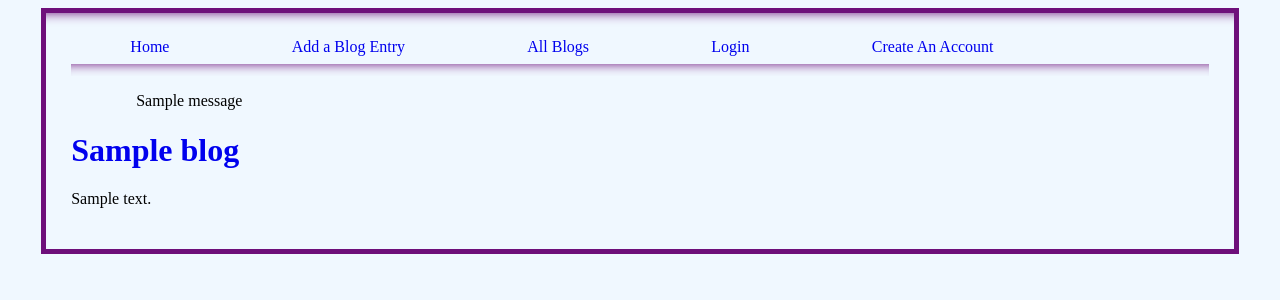
After one commit to fortsillmedic2017/blogz, a Flask app: template templates/add_post.html in a window 1280 px wide. The commit adds this page. Shown: the top 300 px of the page. Run offline with Flask 2, Linux system fonts and the light colour scheme; the visitor is signed in with stand-in values (Sample User, id 1); tables that the repository leaves empty hold one stand-in row (values such as "Sample post"); the template is opened without the code that fills it: most values are stand-ins (such as "Sample title", 1, 10 or a date in 2020); one stand-in notice (Sample message) is shown; data that the repository does not hold is empty; some libraries are stand-ins or nearby versions.

Commit message:
Have to work on Didisplaying post

```diff
--- a/forms.py
+++ b/forms.py
@@ -22,7 +22,7 @@ class UserSignup(FlaskForm):
                                     validators=[Length(min=3, max=20, message="That's not a valid password. Must have at lease 3 characters"),
                                                 EqualTo("password", message="Your passwords did not match.")])
 
-    email = StringField("Email (Optional)")
+    email = StringField("Email", validators=[Email()])
 
     remember = BooleanField("Remember Me")
 
--- a/main.py
+++ b/main.py
@@ -1,4 +1,4 @@
-from flask import Flask, request, redirect, url_for, render_template, flash
+from flask import Flask, request, redirect, url_for, render_template, flash,session
 from flask_sqlalchemy import SQLAlchemy
 from datetime import datetime
 import pymysql, requests
@@ -15,22 +15,8 @@ db = SQLAlchemy(app)
 
 #================================================================================
 #Create Your Classes (Each class is a table and each variable is a column)
+#================================================================================
 
-
-class User(db.Model):
-    id = db.Column(db.Integer, primary_key=True,  autoincrement=True)
-    username = db.Column(db.String(25), nullable=True, unique=True)
-    email = db.Column(db.String(120), unique=True)
-    password = db.Column(db.String(60), default="No password input")
-    image_file = db.Column(db.String(20), nullable=False, default="default.jpg")
-    blogs = db.relationship("Blog", backref="author", lazy=True)
-
-
-def __repr__(self):
-    return f'User("{self.username}", "{self.password}", "{self.email}", "{self.image_file}")'
-
-
-#===============================================================================
 
 class Blog (db.Model):
     id = db.Column(db.Integer, primary_key=True)
@@ -41,69 +27,131 @@ class Blog (db.Model):
 
 
 def __repr__(self):
-    return f'Blog("{self.heading}", "{self.body}", "{self.date_posted}", "{self.user_id}")'
+    return f'Blog("{self.heading}", "{self.body}", "{self.date_posted}", "{self.owner}")'
+
+
+#===============================================================================
 
 
 
 
+class User(db.Model):
+    id = db.Column(db.Integer, primary_key=True,  autoincrement=True)
+    username = db.Column(db.String(25), nullable=True, unique=True)
+    email = db.Column(db.String(120), unique=True)
+    password = db.Column(db.String(60), default="No password input")
+    image_file = db.Column(db.String(20), nullable=False,default="default.jpg")
+    blogs = db.relationship("Blog", backref="owner")
+
+
+def __repr__(self):
+    return f'User("{self.username}", "{self.password}", "{self.email}", "{self.image_file}")'
+
+#============================================================================
+#                        Create Your routes                                #
 #============================================================================
 
+#@app.before_request is not a regular@app.route, it is a function for session
+#will run for every request to check if user is logged in
+# tells Flask to run this function before calling the rquest handler for the incomming request
 
-#Create Your routes
+@app.before_request
+def require_login():
+    allowed_routes = ['login', 'signup']
+    if request.endpoint not in allowed_routes and 'username' not in session:
+        return redirect('/login')
+
+# the "username" not in session check to see if ("username", "email", ect..) is in a session if
+#not then you wil be forced to log in if want to enter site
+
+#above is checking to see if request.endpoint(the destination of the request)
+#not in the allowed_routes dictionary above  and also checking too see
+#if session["x"] to see if "x " is in the session dictionary (session["username"])
+# so checking to see if both are True, if so then will reidrect to "/login"
+# If False will skip over the abouve route and continue to login
+
+
+
+#===========================================================================
 
 @app.route("/")
 def index():
 
-    return render_template("index.html", title="Welcome")
+    return render_template("index.html", title="Home")
+
+#===========================================================================
+
+@app.route('/login', methods=['GET', 'POST'])
+def login():
+    form = UserLogin()
+    errors = "User password is incorrect or User does not exsis."
+    #Check data database by what was entered into the signup form
+    if request.method == "POST" and form.validate_on_submit():
+        username = form.username.data
+        password = form.password.data
+
+#We want to now take the infor that was added by the above and query it to check if user exsist
+        user = User.query.filter_by(username=username).first()
+        if user and user.password == password:
+
+#session['x'] is dic. = real value(userename, email, password ect...)
+           session['username'] = username #the @app.before_request above will check
+           flash("Logged in")
+           print(session)
+           return redirect("/newpost")
+
+    # If any of input is not valid when you hit submit will display message below:
+    #TODO - need better response message
+        else:
+            #flash("User password is incorrect or User does not exsist")
+            return render_template("login.html", form=form, title="Login", errors=errors)
+
+    return render_template("login.html", form=form, title="Login")
+
 
 #===========================================================================
 
 @app.route("/signup", methods=["GET", "POST"])
 def signup():
     form = UserSignup()
-    if form.validate_on_submit():
-        # If all input is valid when you hit submit will go to "welcome.html"
-        return render_template("login.html", form=form, title="Welcome")
-    # If any of input is not valid when you hit submit will go back to "signup.html"
+    errors = "Duplicate Data Entered. Data already in Database"
+
+    if request.method == "POST" and form.validate_on_submit(): #validation
+    #Add data to database by what was entered into the signup form fields
+        username = form.username.data
+        email = form.email.data
+        password = form.password.data
+
+#We want to now take the infor that was added by the above and query it to check credetials
+#can use filter_by().first() if have one column that is unique
+
+#ChecK if user already exsist:
+        existing_user = User.query.filter_by(username = username).first()
+#If don't exsist will  create that user
+        if not existing_user:
+            new_user = User(username=username, email=email,password=password)
+            db.session.add(new_user)
+            db.session.commit()
+            session['username'] = username
+#If user exsist will:
+            return redirect("/login")
+        else:
+            #TODO - better response message if user exsist
+          # errors = "Duplicate Data Enter. Data already in Database"
+           return render_template("signup.html", form=form, title="Signup", errors=errors)
     return render_template("signup.html", form=form, title="Signup")
-
-#===========================================================================
-#===========================================================================
-
-
-
-#===========================================================================
-#===========================================================================
-
-
-@app.route('/login', methods=['GET', 'POST'])
-def login():
-    form = UserLogin()
-    errors = None
-
-    if request.method == "POST" and form.validate_on_submit():
-        username = form.username.data
-        password = form.password.data
-        user = User.query.filter_by(username = username).first()
-
-        if user and user.password == password:
-            return redirect("/newpost")
-
-    # If any of input is not valid when you hit submit will go back to "signup.html
-        else:
-            error = "Invalid Credntials. Please try again."
-    return render_template("login.html", form=form, title="Login", errors = errors)
-
 
 
 #===========================================================================
 
-@app.route("/blog")
+@app.route("/blog", methods=["POST", "GET"])
 def display_blogs():
     form = Add_Blog()
     blogs = Blog.query.all()
+    users = User.query.all()
 
-    return render_template("blog.html", form=form, title="All Post", blogs=blogs)
+    return render_template("blog.html", form=form, title="All Post", blogs=blogs,
+    users = users)
 
 #===========================================================================
 
@@ -112,15 +160,25 @@ def display_blogs():
 def add_new_post():
     form = Add_Blog()
 
+    owner = User.query.filter_by(username=session["username"]).first()
+#This get the username of current loggin user out od the session
+#then it filter the result by username and get the first one
+#should only be one bc username is unque
+#this would put the result in the owner variable
+#then you can create a new_blog with that owner
+ #This is how you get the owner of blog(as long as they are logged in b/c of session ["username"] above)
+
+
     if request.method == "POST":
         input_title = form.heading.data
         input_body = form.body.data
-        blog_id = request.form["blog-id"]
-        new_blog = Blog(heading=input_title, body=input_body)
+
+        #blog_id = request.form["blog-id"]
+        new_blog = Blog(heading=input_title, body=input_body, owner = owner  )
         db.session.add(new_blog)
         db.session.commit()
 
-        blogs = Blog.query.all()
+        blogs = Blog.query.filter_by(owner = owner).all()
 
 
     if form.validate_on_submit():
@@ -132,22 +190,45 @@ def add_new_post():
 #===========================================================================
 
 
-@app.route("/added_post", methods=["POST", "GET"])
-def added_post():
+
+@app.route("/singleUser")
+def user_html():
     form = Add_Blog()
 
     blog_id = request.args.get("blog-id")
     blog = Blog.query.get(blog_id)
 
 
+
     return render_template("added_post.html", title="Added Post!", form=form , blog= blog)
 #===========================================================================
 
 
-@app.route("/logout")
+'''@app.route("/added_post", methods=["POST", "GET"])
+def added_post():
+    form = Add_Blog()
+    blog_id = request.args.get("blog-id")
+    blog = Blog.query.get(blog_id)
+
+    return render_template("added_post.html", title="Users  Post!", form=form, blog= blog)'''
+
+#===========================================================================
+
+
+
+
+
+#===========================================================================
+
+
+
+@app.route("/logout", methods=["GET"])
 def logout():
-    form = UserLogin()
-    return render_template("logout.html", form=form, title="Logged Out")
+    form = UserSignup()
+    blogs = Blog.query.all()
+#this del session["username"] will let you knoe if user ins login or not
+    del session['username']
+    return render_template("/blog.html", form=form, title="All Post", blogs=blogs)
 
 #============================================================================
 if __name__ == '__main__':
--- a/static/css/main.css
+++ b/static/css/main.css
@@ -10,7 +10,12 @@ body {
     box-shadow: inset 0 12px 12px -12px rgb(110, 15, 122);
 }
 
-
+#hr1 {
+    height: 12px;
+    border: 0;
+    box-shadow: inset 0 12px 12px -12px rgb(110, 15, 122);
+    ;
+}
 
 h1 {
     color: #000000;
@@ -25,7 +30,7 @@ h2 {
 hr {
     height: 12px;
     border: 0;
-    box-shadow: inset 0 12px 12px -12px rgb(110, 15, 122);
+    box-shadow: inset 0 12px 12px -12px rgb(231, 14, 14);
 }
 
 header {
@@ -34,10 +39,15 @@ header {
 
 a {
     text-decoration: none;
+    }
+
+a:hover {
+    color:red;
 }
 
 li {
     display: inline;
+    text-align: center;
     padding: 25px;
 }
 
--- /dev/null
+++ b/templates/add_post.html
@@ -0,0 +1,22 @@
+{% extends "base.html" %}
+
+
+<!-- added code from this page to nav section of layout -->
+{% block nav %}
+<ul class="nav_ul">
+        <li><a href="/">Home</a></li>
+        <li><a href="/newpost">Add a Blog Entry</a></li>
+        <li><a href="/blog">All Blogs</a></li>
+        <li><a href="/login">Login</a></li>
+        <li><a href="/signup">Create An Account</a></li>
+</ul>
+
+{% endblock nav %}
+
+
+<!-- added code from this page to content section of layout -->
+{% block content %}
+
+<h1 class="heading_h1"><a href="/blog"> {{blog.heading}}</a></h1>
+             <p>{{blog.body}}</p>
+{% endblock content %}
--- a/templates/base.html
+++ b/templates/base.html
@@ -14,7 +14,17 @@
            {% block nav %}
             {% endblock nav%}
         </div>
-   <hr>
+   <hr id = "hr1">
+
+   <!--This pulls in the flash messages you put in the routes
+   these will be a list so ned a for loop to iterrate-->
+   {% with messages = get_flashed_messages () %}
+        <ul>
+        {% for message in messages %}
+            <li>{{message}}</li>
+        {% endfor %}
+        </ul>
+   {% endwith %}
     {% block content %}
     {% endblock content %}
 
--- a/templates/index.html
+++ b/templates/index.html
@@ -4,7 +4,7 @@
     <nav>
         <ul>
             <li><a href="/login">Login</a></li>
-            <li><a href="/signup">Sign Up</a></li>
+            <li><a href="/signup">Create An Account</a></li>
         </ul>
     </nav>
 {% endblock nav %}
@@ -12,9 +12,5 @@
 
 {% block content %}
 
-<h2 style="text-align:center">
-If you already signed up just click <a href="/login">here</a> or the Login tab on top to login.<br>
-Please click <a href="/signup">here</a> or the Sign Up tab on top to Sign Up
-</h2>
 
 {% endblock content %}
--- a/templates/logout.html
+++ b/templates/logout.html
@@ -5,7 +5,7 @@
 {% block nav %}
 <ul class="nav_ul">
         <li><a href="/login">Login</a></li>
-        <li><a href="/signup">Sign Up</a></li>
+        <li><a href="/signup">Create An Account</a></li>
 </ul>
 
 {% endblock nav %}
--- a/templates/newpost.html
+++ b/templates/newpost.html
@@ -3,8 +3,9 @@
 {% block nav %}
     <nav>
         <ul>
-            <li><a href="/blog">Main Page Blog</a></li>
-             <li><a href="/logout">Logout</a></li>
+            <li><a href="/">Home</a></li>
+            <li><a href="/blog">All Blogs</a></li>
+            <li><a href="/logout">Logout</a></li>
         </ul>
     </nav>
 {% endblock nav %}
```
Also changed, not shown: templates/added_post.html (deleted, +0 -18 lines), templates/blog.html (+9 -16 lines), templates/login.html (+7 -1 lines), templates/signup.html (+15 -5 lines), templates/singleUser.html (+18 -0 lines).
